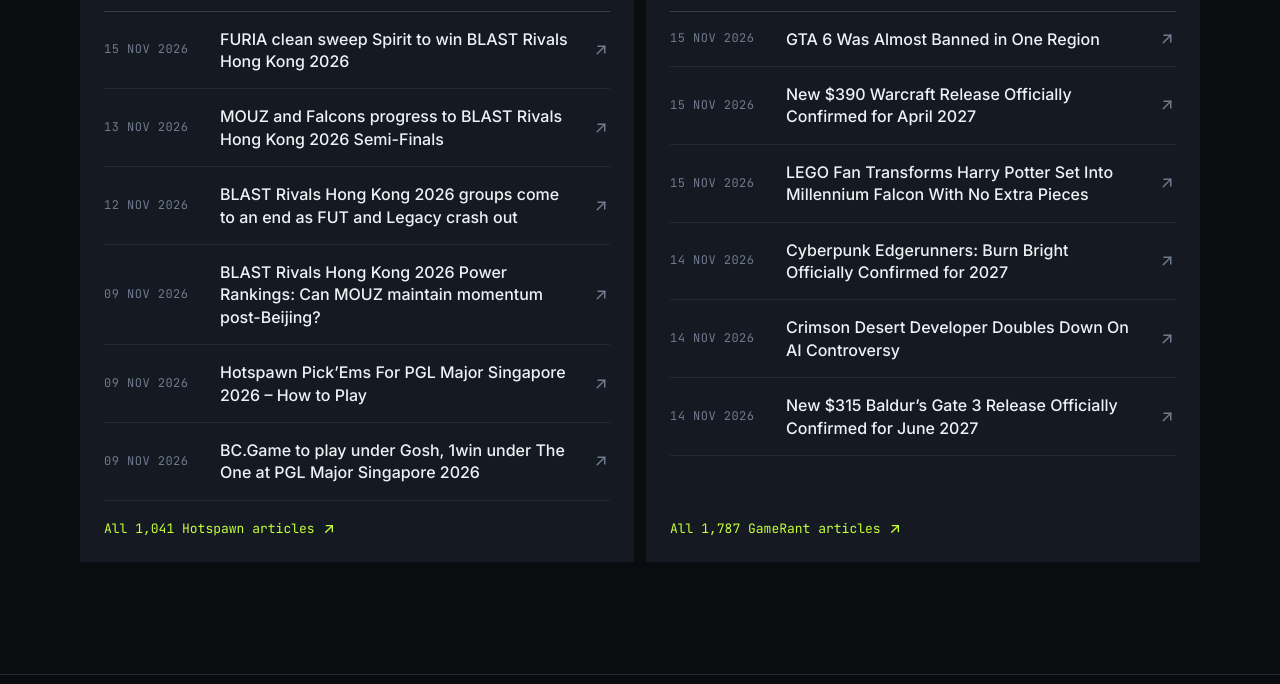
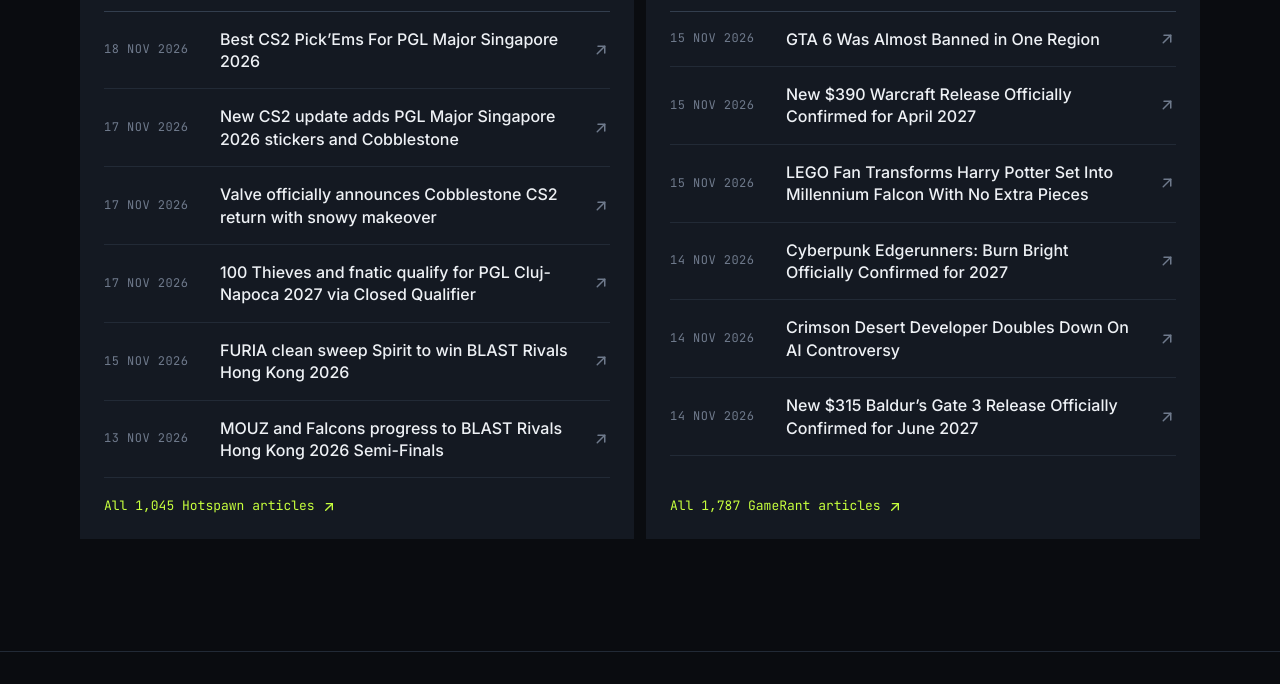
Before and after one commit to danieltmorris97/danielmorriswriting, a plain HTML site: page index.html in a window 1280 px wide. Shown: the part 1996-2680 px from the top of the page. Drawn offline with Linux system fonts and the light colour scheme.

Commit message:
Update latest articles

```diff
--- a/index.html
+++ b/index.html
@@ -101,7 +101,7 @@
           <li class="outlet is-current">
             <h3 class="outlet-name">Hotspawn</h3>
             <p class="outlet-role">Counter-Strike Content Lead</p>
-            <p class="outlet-stat"><b><span data-live="hotspawn-count">1,041</span> articles</b>Jan 2025 – now</p>
+            <p class="outlet-stat"><b><span data-live="hotspawn-count">1,045</span> articles</b>Jan 2025 – now</p>
             <a class="text-link" href="https://www.hotspawn.com/author/danielmorris" target="_blank" rel="noopener">Author page <svg class="icon" viewBox="0 0 24 24" fill="none" stroke="currentColor" stroke-width="2" stroke-linecap="round" stroke-linejoin="round" aria-hidden="true"><path d="M17 7l-10 10" /><path d="M8 7l9 0l0 9" /></svg><span class="sr-only"> on Hotspawn (opens in a new tab)</span></a>
           </li>
           <li class="outlet is-current">
@@ -150,6 +150,34 @@
             </div>
             <ul class="latest-list">
               <li>
+                <a class="feed-row" href="https://www.hotspawn.com/counter-strike/news/best-cs2-pickems-for-pgl-major-singapore-2026" target="_blank" rel="noopener">
+                  <time class="feed-date" datetime="2026-11-18">18 Nov 2026</time>
+                  <span class="feed-title">Best CS2 Pick’Ems For PGL Major Singapore 2026<span class="sr-only"> (opens in a new tab)</span></span>
+                  <svg class="icon" viewBox="0 0 24 24" fill="none" stroke="currentColor" stroke-width="2" stroke-linecap="round" stroke-linejoin="round" aria-hidden="true"><path d="M17 7l-10 10" /><path d="M8 7l9 0l0 9" /></svg>
+                </a>
+              </li>
+              <li>
+                <a class="feed-row" href="https://www.hotspawn.com/counter-strike/news/new-cs2-update-adds-pgl-major-singapore-2026-stickers-and-cobblestone" target="_blank" rel="noopener">
+                  <time class="feed-date" datetime="2026-11-17">17 Nov 2026</time>
+                  <span class="feed-title">New CS2 update adds PGL Major Singapore 2026 stickers and Cobblestone<span class="sr-only"> (opens in a new tab)</span></span>
+                  <svg class="icon" viewBox="0 0 24 24" fill="none" stroke="currentColor" stroke-width="2" stroke-linecap="round" stroke-linejoin="round" aria-hidden="true"><path d="M17 7l-10 10" /><path d="M8 7l9 0l0 9" /></svg>
+                </a>
+              </li>
+              <li>
+                <a class="feed-row" href="https://www.hotspawn.com/counter-strike/news/valve-officially-announces-cobblestone-cs2-return" target="_blank" rel="noopener">
+                  <time class="feed-date" datetime="2026-11-17">17 Nov 2026</time>
+                  <span class="feed-title">Valve officially announces Cobblestone CS2 return with snowy makeover<span class="sr-only"> (opens in a new tab)</span></span>
+                  <svg class="icon" viewBox="0 0 24 24" fill="none" stroke="currentColor" stroke-width="2" stroke-linecap="round" stroke-linejoin="round" aria-hidden="true"><path d="M17 7l-10 10" /><path d="M8 7l9 0l0 9" /></svg>
+                </a>
+              </li>
+              <li>
+                <a class="feed-row" href="https://www.hotspawn.com/counter-strike/news/100-thieves-and-fnatic-qualify-for-pgl-cluj-napoca-2027-via-closed-qualifier" target="_blank" rel="noopener">
+                  <time class="feed-date" datetime="2026-11-17">17 Nov 2026</time>
+                  <span class="feed-title">100 Thieves and fnatic qualify for PGL Cluj-Napoca 2027 via Closed Qualifier<span class="sr-only"> (opens in a new tab)</span></span>
+                  <svg class="icon" viewBox="0 0 24 24" fill="none" stroke="currentColor" stroke-width="2" stroke-linecap="round" stroke-linejoin="round" aria-hidden="true"><path d="M17 7l-10 10" /><path d="M8 7l9 0l0 9" /></svg>
+                </a>
+              </li>
+              <li>
                 <a class="feed-row" href="https://www.hotspawn.com/counter-strike/news/furia-clean-sweep-spirit-to-win-blast-rivals-hong-kong-2026" target="_blank" rel="noopener">
                   <time class="feed-date" datetime="2026-11-15">15 Nov 2026</time>
                   <span class="feed-title">FURIA clean sweep Spirit to win BLAST Rivals Hong Kong 2026<span class="sr-only"> (opens in a new tab)</span></span>
@@ -163,36 +191,8 @@
                   <svg class="icon" viewBox="0 0 24 24" fill="none" stroke="currentColor" stroke-width="2" stroke-linecap="round" stroke-linejoin="round" aria-hidden="true"><path d="M17 7l-10 10" /><path d="M8 7l9 0l0 9" /></svg>
                 </a>
               </li>
-              <li>
-                <a class="feed-row" href="https://www.hotspawn.com/counter-strike/news/blast-rivals-hong-kong-2026-groups-come-to-an-end-as-fut-and-legacy-crash-out" target="_blank" rel="noopener">
-                  <time class="feed-date" datetime="2026-11-12">12 Nov 2026</time>
-                  <span class="feed-title">BLAST Rivals Hong Kong 2026 groups come to an end as FUT and Legacy crash out<span class="sr-only"> (opens in a new tab)</span></span>
-                  <svg class="icon" viewBox="0 0 24 24" fill="none" stroke="currentColor" stroke-width="2" stroke-linecap="round" stroke-linejoin="round" aria-hidden="true"><path d="M17 7l-10 10" /><path d="M8 7l9 0l0 9" /></svg>
-                </a>
-              </li>
-              <li>
-                <a class="feed-row" href="https://www.hotspawn.com/counter-strike/news/blast-rivals-hong-kong-2026-power-rankings" target="_blank" rel="noopener">
-                  <time class="feed-date" datetime="2026-11-09">09 Nov 2026</time>
-                  <span class="feed-title">BLAST Rivals Hong Kong 2026 Power Rankings: Can MOUZ maintain momentum post-Beijing?<span class="sr-only"> (opens in a new tab)</span></span>
-                  <svg class="icon" viewBox="0 0 24 24" fill="none" stroke="currentColor" stroke-width="2" stroke-linecap="round" stroke-linejoin="round" aria-hidden="true"><path d="M17 7l-10 10" /><path d="M8 7l9 0l0 9" /></svg>
-                </a>
-              </li>
-              <li>
-                <a class="feed-row" href="https://www.hotspawn.com/counter-strike/news/hotspawn-pickems-pgl-major-singapore-2026-how-to-play" target="_blank" rel="noopener">
-                  <time class="feed-date" datetime="2026-11-09">09 Nov 2026</time>
-                  <span class="feed-title">Hotspawn Pick’Ems For PGL Major Singapore 2026 – How to Play<span class="sr-only"> (opens in a new tab)</span></span>
-                  <svg class="icon" viewBox="0 0 24 24" fill="none" stroke="currentColor" stroke-width="2" stroke-linecap="round" stroke-linejoin="round" aria-hidden="true"><path d="M17 7l-10 10" /><path d="M8 7l9 0l0 9" /></svg>
-                </a>
-              </li>
-              <li>
-                <a class="feed-row" href="https://www.hotspawn.com/counter-strike/news/bc-game-to-play-under-gosh-1win-under-the-one-at-pgl-major-singapore-2026" target="_blank" rel="noopener">
-                  <time class="feed-date" datetime="2026-11-09">09 Nov 2026</time>
-                  <span class="feed-title">BC.Game to play under Gosh, 1win under The One at PGL Major Singapore 2026<span class="sr-only"> (opens in a new tab)</span></span>
-                  <svg class="icon" viewBox="0 0 24 24" fill="none" stroke="currentColor" stroke-width="2" stroke-linecap="round" stroke-linejoin="round" aria-hidden="true"><path d="M17 7l-10 10" /><path d="M8 7l9 0l0 9" /></svg>
-                </a>
-              </li>
             </ul>
-            <a class="text-link latest-more" href="https://www.hotspawn.com/author/danielmorris" target="_blank" rel="noopener">All 1,041 Hotspawn articles <svg class="icon" viewBox="0 0 24 24" fill="none" stroke="currentColor" stroke-width="2" stroke-linecap="round" stroke-linejoin="round" aria-hidden="true"><path d="M17 7l-10 10" /><path d="M8 7l9 0l0 9" /></svg><span class="sr-only"> (opens in a new tab)</span></a>
+            <a class="text-link latest-more" href="https://www.hotspawn.com/author/danielmorris" target="_blank" rel="noopener">All 1,045 Hotspawn articles <svg class="icon" viewBox="0 0 24 24" fill="none" stroke="currentColor" stroke-width="2" stroke-linecap="round" stroke-linejoin="round" aria-hidden="true"><path d="M17 7l-10 10" /><path d="M8 7l9 0l0 9" /></svg><span class="sr-only"> (opens in a new tab)</span></a>
           </div>
           <div class="latest-col">
             <div class="latest-head">
@@ -382,7 +382,7 @@
             <a class="btn btn-primary" href="https://www.tiktok.com/@the.gaming.doxie" target="_blank" rel="noopener">Watch on TikTok <svg class="icon" viewBox="0 0 24 24" fill="none" stroke="currentColor" stroke-width="2" stroke-linecap="round" stroke-linejoin="round" aria-hidden="true"><path d="M17 7l-10 10" /><path d="M8 7l9 0l0 9" /></svg><span class="sr-only"> (opens in a new tab)</span></a>
           </div>
           <ul class="tt-stats" aria-label="Channel stats">
-            <li><span class="score"><span data-live="tiktok-followers">21.8K</span></span><span class="score-label">Followers</span></li>
+            <li><span class="score"><span data-live="tiktok-followers">21.9K</span></span><span class="score-label">Followers</span></li>
             <li><span class="score"><span data-live="tiktok-likes">2.6M</span></span><span class="score-label">Likes</span></li>
             <li><span class="score"><span data-live="tiktok-videos">155</span></span><span class="score-label">Videos</span></li>
             <li><span class="score">30M<span class="unit">+</span></span><span class="score-label">Video views</span></li>
@@ -1239,7 +1239,7 @@
             <p>Hi! I’m Daniel, an esports and gaming journalist who’s been writing about Counter-Strike and the wider games industry since 2022.</p>
             <p>Today I’m Counter-Strike Content Lead at Hotspawn, where I interview the scene’s biggest names on camera, run recurring columns like VRS Shift and Roster Radar, and cover the CS2 calendar from Pro League to the Majors. Before that, my time at Esports.net saw me deliver interviews, tournament coverage, evergreen content and news, both on camera and in writing.</p>
             <p>Away from esports, I’ve written more than <span data-live="gamerant-floor">1,700</span> articles for GameRant, plus guides, lists and news for Destructoid and CheatCC. That’s timely, high-volume work, and I’ve never let the volume come at the expense of quality.</p>
-            <p>I also built and run <a class="inline-link" href="#social">The Gaming Doxie</a>, a gaming TikTok with <span data-live="tiktok-followers">21.8K</span> followers and <span data-live="tiktok-likes">2.6M</span> likes.</p>
+            <p>I also built and run <a class="inline-link" href="#social">The Gaming Doxie</a>, a gaming TikTok with <span data-live="tiktok-followers">21.9K</span> followers and <span data-live="tiktok-likes">2.6M</span> likes.</p>
             <p>I hold a Master’s in Creative Writing from York St John University, and I’m always open to new opportunities. If you’d like to talk about work, <a class="inline-link" href="#contact">get in touch</a>.</p>
           </div>
           <aside class="spec reveal" aria-label="Profile at a glance">
```
Also changed, not shown: data/feed.json (+22 -22 lines).
